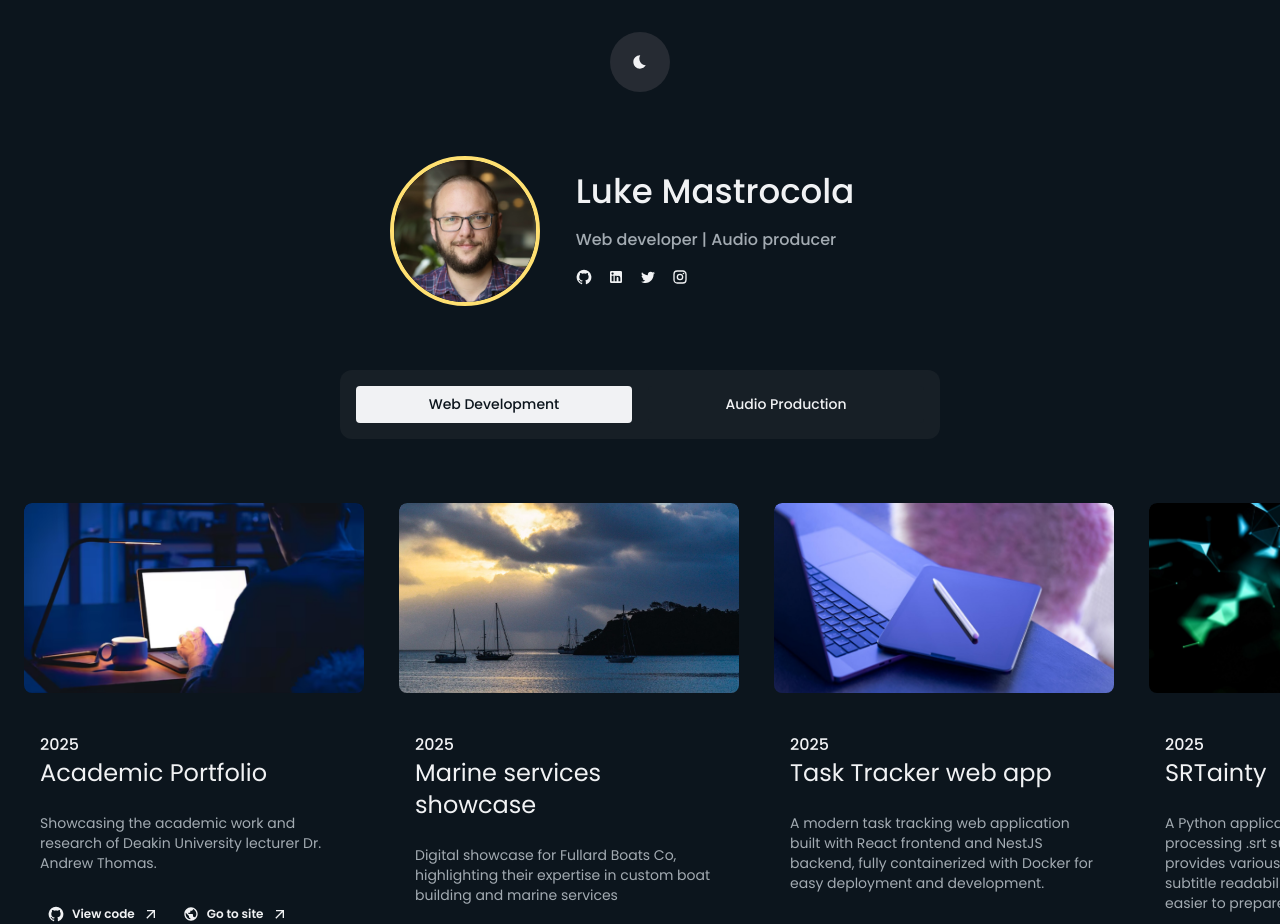
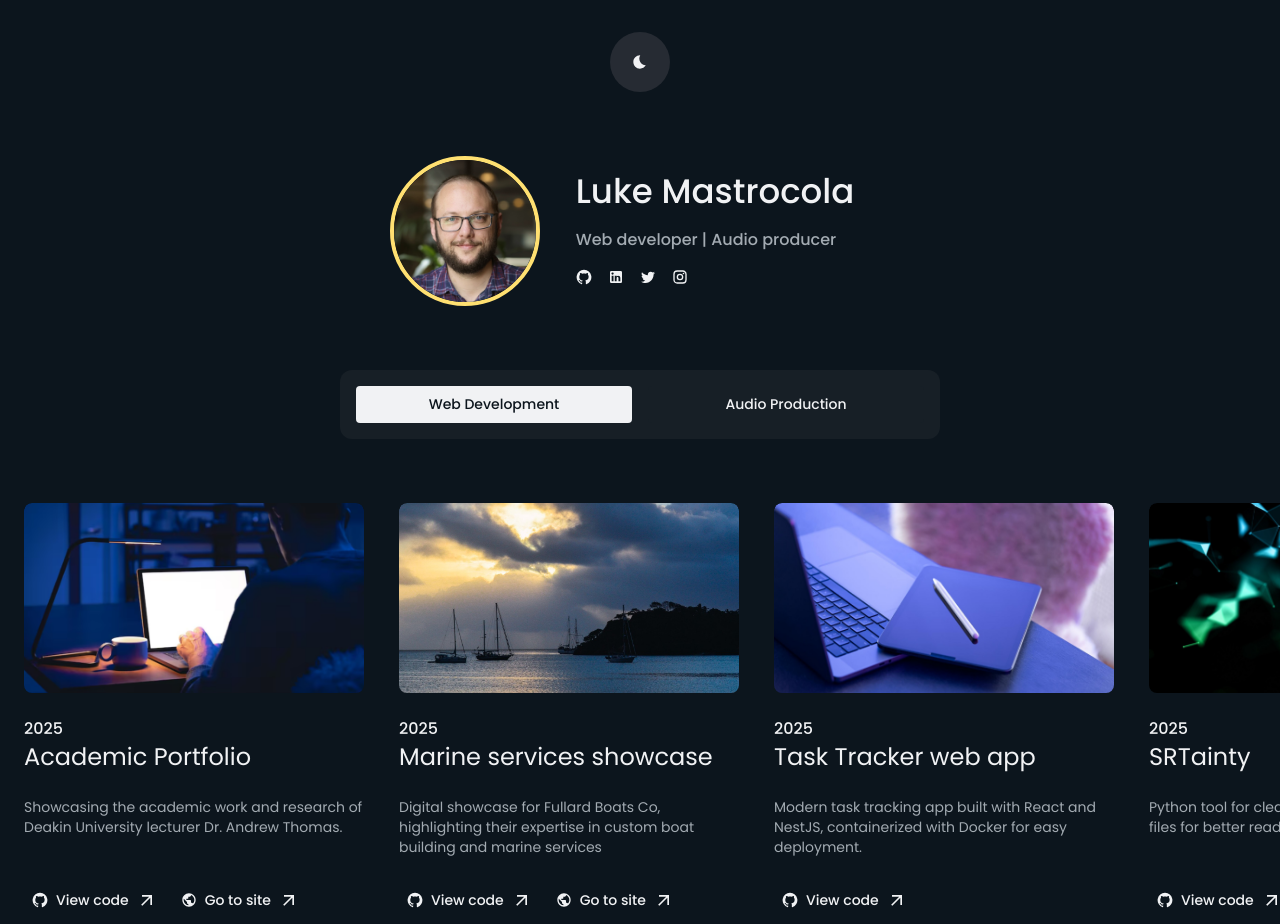
Before and after one commit to mastra90/luke-mastrocola-portfolio, a React (Vite) app: page / in a window 1280 px wide. Shown: the top 924 px of the page. Built offline with nearby package versions, Linux system fonts and the light colour scheme.

Commit message:
Bug:
- Action links anchor at bottom of the cards

```diff
--- a/src/components/AudioWork.tsx
+++ b/src/components/AudioWork.tsx
@@ -31,7 +31,7 @@ type AudioProject = {
 const audioProjects: AudioProject[] = [
   {
     year: 2024,
-    title: "Dire, Dire Docks (Acoustic Cover)",
+    title: "Dire, Dire Docks (cover)",
     description:
       "A warm acoustic rendition focusing on intimate guitar layers and gentle transient control.",
     platform: "soundcloud",
@@ -84,7 +84,7 @@ const ActionLink = ({ url, platform }: { url: string; platform: Platform }) => {
       href={url}
       onClick={(e) => e.stopPropagation()}
     >
-      <IconButton className={isYT ? "watch-btn" : "listen-btn"}>
+      <IconButton sx={{ p: 0 }} className={isYT ? "watch-btn" : "listen-btn"}>
         <Icon className="card-icon" />
         <Typography className="card-text" sx={actionLinkTextStyles(theme)}>
           {label}
@@ -95,7 +95,7 @@ const ActionLink = ({ url, platform }: { url: string; platform: Platform }) => {
             ml: 1,
             transition: "transform 0.1s ease-in",
             color: theme.palette.gitHub.button,
-            fontSize: 16,
+            fontSize: 20,
           }}
         />
       </IconButton>
@@ -145,7 +145,9 @@ const AudioWork = () => {
               />
             </Box>
 
-            <CardContent>
+            <CardContent
+              sx={{ p: 0, flex: 1, display: "flex", flexDirection: "column" }}
+            >
               <CardHeader
                 sx={{ p: 0 }}
                 title={
--- a/src/components/DevWork.tsx
+++ b/src/components/DevWork.tsx
@@ -60,7 +60,7 @@ const DevWork = () => {
       year: 2025,
       title: "Task Tracker web app",
       description:
-        "A modern task tracking web application built with React frontend and NestJS backend, fully containerized with Docker for easy deployment and development.",
+        "Modern task tracking app built with React and NestJS, containerized with Docker for easy deployment.",
       type: "React web app",
       image: "src/assets/task-tracker.jpg",
       links: {
@@ -71,7 +71,7 @@ const DevWork = () => {
       year: 2025,
       title: "SRTainty",
       description:
-        "A Python application for cleaning and processing .srt subtitle files. This tool provides various functions to improve subtitle readability and timing, making it easier to prepare subtitles for viewing.",
+        "Python tool for cleaning and refining .srt subtitle files for better readability and timing.",
       type: "Python app",
       image: "src/assets/SRTainty.jpg",
       links: {
@@ -128,7 +128,7 @@ const DevWork = () => {
                       ml: 1,
                       transition: "transform 0.1s ease-in",
                       color: theme.palette.gitHub.button,
-                      fontSize: 16,
+                      fontSize: 20,
                     }}
                   />
                 </IconButton>
@@ -167,7 +167,9 @@ const DevWork = () => {
                 />
               </Box>
             )}
-            <CardContent>
+            <CardContent
+              sx={{ p: 0, flex: 1, display: "flex", flexDirection: "column" }}
+            >
               <CardHeader
                 sx={{ p: 0 }}
                 title={
--- a/src/components/Helpers.tsx
+++ b/src/components/Helpers.tsx
@@ -1,8 +1,8 @@
 import { Theme } from "@mui/material/styles";
 
 export const actionLinkTextStyles = (theme: Theme) => ({
-  fontSize: 12,
-  fontWeight: 600,
+  fontSize: 14,
+  fontWeight: 500,
   ml: 1,
   color: theme.palette.text.primary,
   position: "relative",
@@ -34,10 +34,11 @@ export const cardBaseStyles = (theme: Theme) => ({
   width: 340,
   border: "none",
   bgcolor: theme.palette.background.default,
-  height: 500,
+  height: 440,
   display: "flex",
   cursor: "pointer",
   flexDirection: "column",
+  marginBottom: 8,
 });
 
 export const makeCardHoverStyles = (
```
